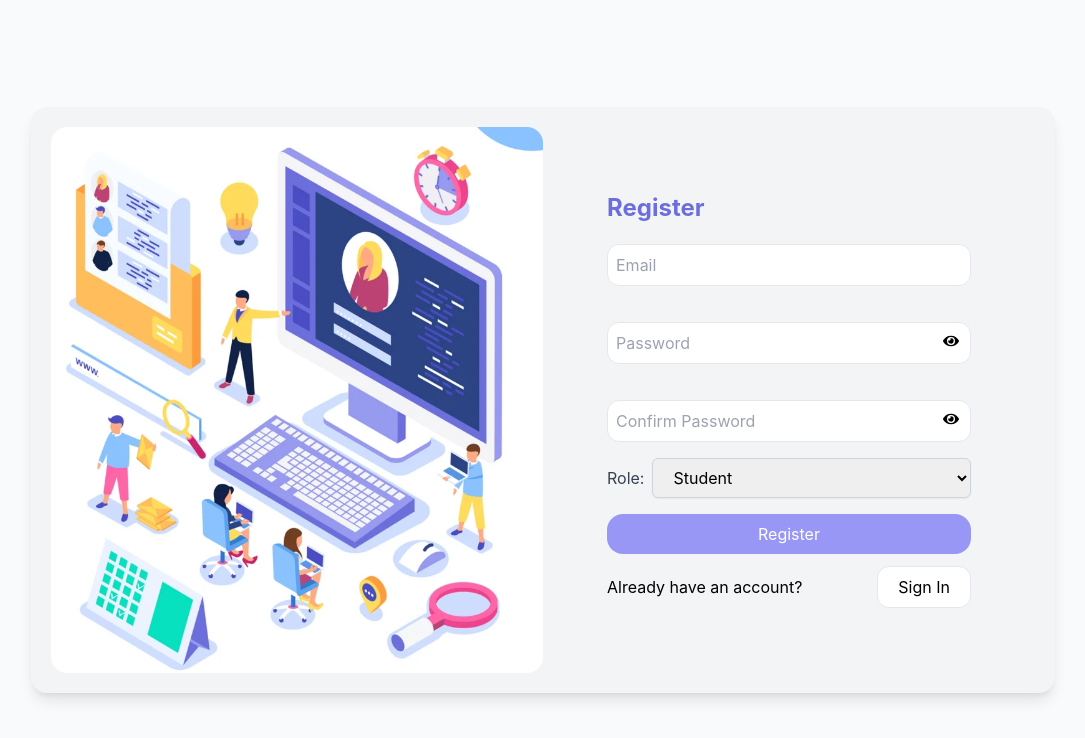
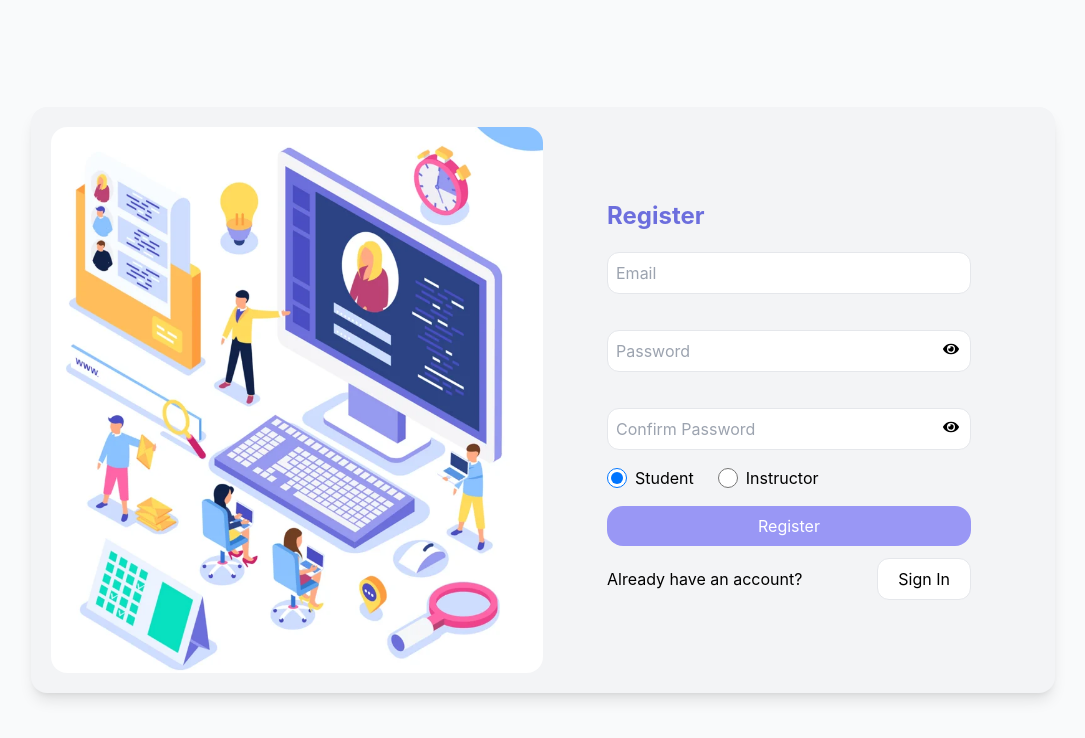
Before and after one commit to Ka213s/Clonesera, a React (Create React App) app: page /register in a window 1280 px wide. Shown: the top 738 px of the page, without its empty margins (97-1182 px from the left). Built offline with nearby package versions, Linux system fonts and the light colour scheme.

Commit message:
Update radio select role

```diff
--- a/src/page/Register.tsx
+++ b/src/page/Register.tsx
@@ -18,14 +18,6 @@ const Register: React.FC = () => {
     const [showConfirmPassword, setShowConfirmPassword] = useState(false);
 
     const handleChange = (e: ChangeEvent<HTMLInputElement>): void => {
-        const { name, value } = e.target;
-        setFormData({
-            ...formData,
-            [name]: value,
-        });
-    };
-
-    const handleSelectChange = (e: ChangeEvent<HTMLSelectElement>): void => {
         const { name, value } = e.target;
         setFormData({
             ...formData,
@@ -146,17 +138,31 @@ const Register: React.FC = () => {
                         </div>
 
                         <div className="flex items-center">
-                            <label htmlFor="role" className="mr-2 text-gray-700">Role:</label>
-                            <select
-                                id="role"
-                                name="role"
-                                value={formData.role}
-                                onChange={handleSelectChange}
-                                className="block w-full px-4 py-2 border border-gray-300 rounded-md shadow-sm focus:outline-none focus:ring focus:ring-indigo-200 focus:border-indigo-300"
-                            >
-                                <option value="student">Student</option>
-                                <option value="instructor">Instructor</option>
-                            </select>
+
+                            <label className="inline-flex items-center">
+                                <input
+                                    type="radio"
+                                    id="student"
+                                    name="role"
+                                    value="student"
+                                    checked={formData.role === 'student'}
+                                    onChange={handleChange}
+                                    className="form-radio h-5 w-5 text-blue-600"
+                                />
+                                <span className="ml-2">Student</span>
+                            </label>
+                            <label className="inline-flex items-center ml-6">
+                                <input
+                                    type="radio"
+                                    id="instructor"
+                                    name="role"
+                                    value="instructor"
+                                    checked={formData.role === 'instructor'}
+                                    onChange={handleChange}
+                                    className="form-radio h-5 w-5 text-blue-600"
+                                />
+                                <span className="ml-2">Instructor</span>
+                            </label>
                         </div>
 
                         <button
```
